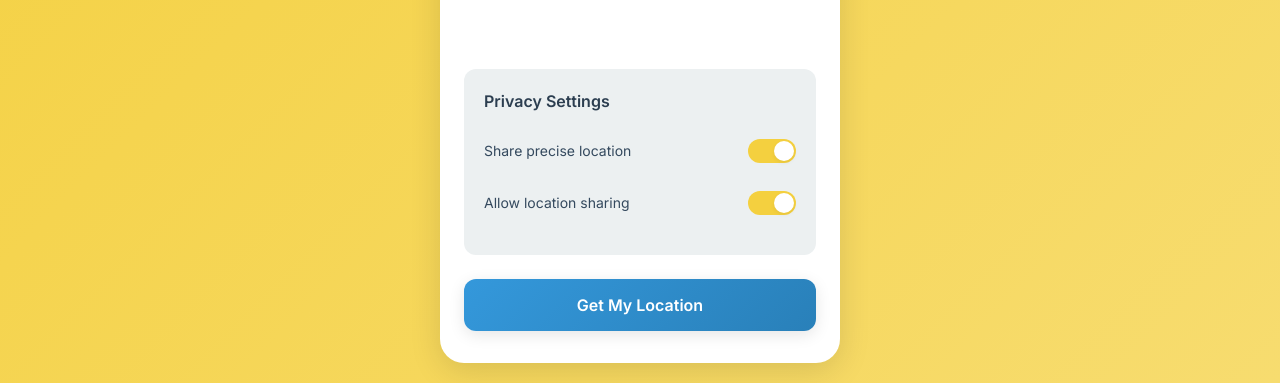
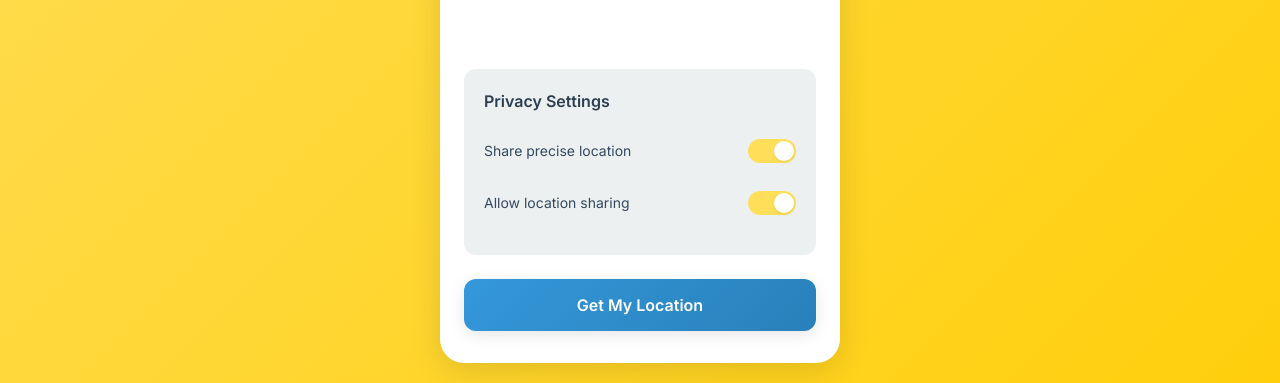
Before and after one commit to arshhx000/goalist, a website: page app/index.html in a window 1280 px wide. Shown: the part 428-811 px from the top of the page. Drawn offline with Linux system fonts and the light colour scheme.

Commit message:
Update index.html

```diff
--- a/app/index.html
+++ b/app/index.html
@@ -10,9 +10,11 @@
     <link href="https://fonts.googleapis.com/css2?family=Inter:wght@300;400;500;600;700&display=swap" rel="stylesheet">
     <style>
         :root {
-            --primary-yellow: #f4d03f;
-            --secondary-yellow: #f7dc6f;
-            --accent-yellow: #f1c40f;
+            --primary-yellow: #ffde59;
+
+            --secondary-yellow: #ffcf0c;
+
+            --accent-yellow: #fede5c;
             --dark-gray: #2c3e50;
             --medium-gray: #34495e;
             --light-gray: #7f8c8d;
```
